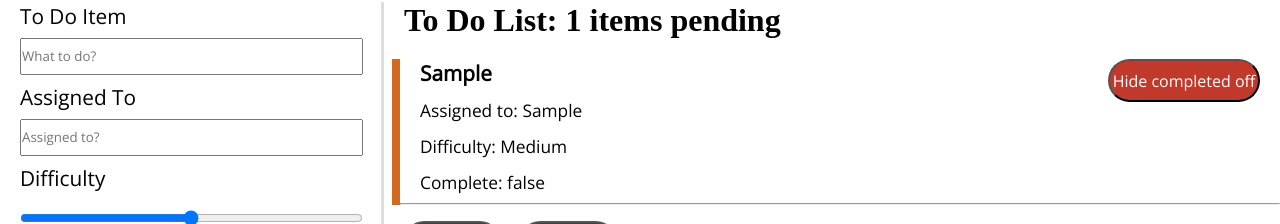
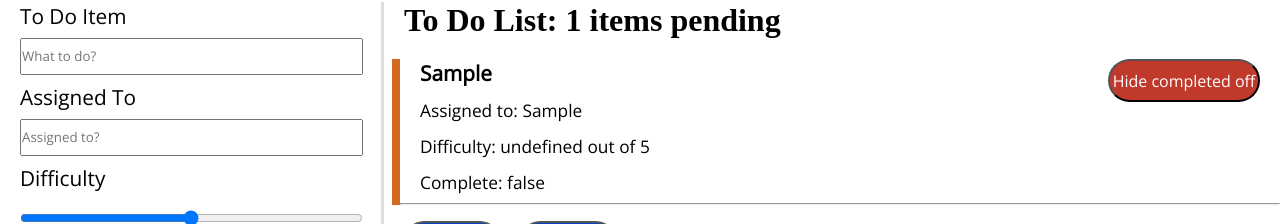
Before and after one commit to AbdallahAbuKhurma/todo-app, a React (Create React App) app: page / in a window 1280 px wide. Both pictures are taken after typing "Sample", "Sample" into the empty fields and a click on the button "Add Item". Shown: the part 98-322 px from the top of the page. Built offline with nearby package versions, Linux system fonts and the light colour scheme.

Commit message:
add the reademe file

```diff
--- a/src/components/form/form.scss
+++ b/src/components/form/form.scss
@@ -23,6 +23,7 @@ input{
   height: 2.5rem;
   width: 6rem;
   margin-left: 1.25rem;
+  margin-bottom: 1rem;
   background-color:#04c;;
   border-radius: 3rem;
   cursor: pointer;
--- a/src/components/list/List.jsx
+++ b/src/components/list/List.jsx
@@ -28,14 +28,6 @@ function List(props) {
   }, [list]);
 
   const listOfTodos = filter.slice(startingIndex, itemPerPages).map((item) =>{
-    const difficulty = item.difficulty;
-    if(item.difficulty > 3){
-      item.difficulty = 'Hard';
-    } else if(item.difficulty < 3) {
-      item.difficulty = 'Easy';
-    } else {
-      item.difficulty = 'Medium';
-    }
     return(
       <div className = 'list' key={uuid()}>
         <p style = {{fontWeight: 'bold'}}>{item.text}</p>
@@ -43,7 +35,7 @@ function List(props) {
           <small>Assigned to: {item.assignee}</small>
         </p>
         <p>
-          <small>Difficulty: {difficulty}</small>
+          <small>Difficulty: {`${item.difficulty} out of 5`}</small>
         </p>
         <p>
           <small onClick={() => toggleComplete(item.id)}>
```
Also changed, not shown: src/components/assets/class_31.png (added), 1 other file (tests, documents, lock files or other folders).
